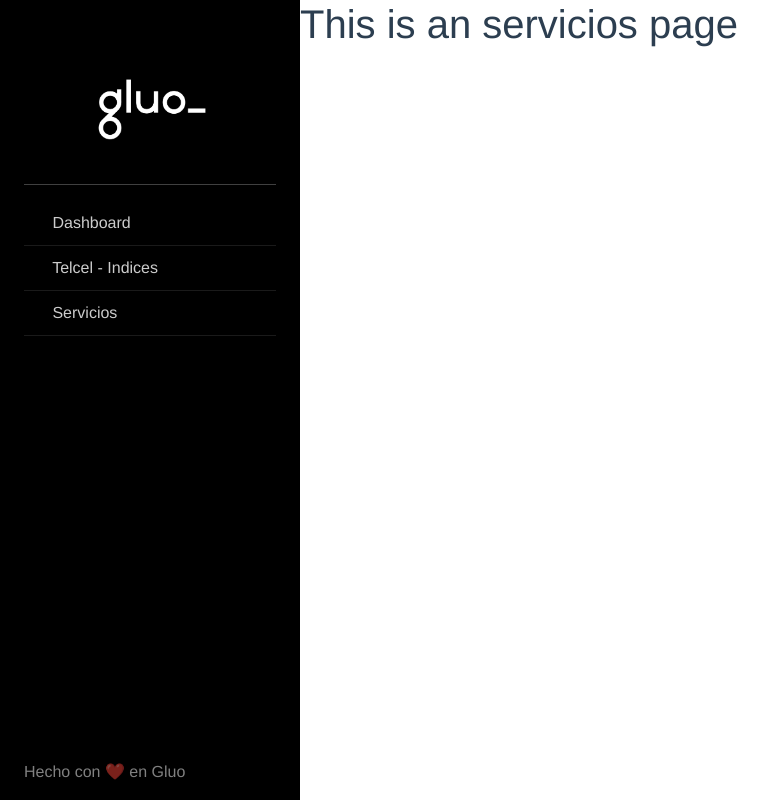
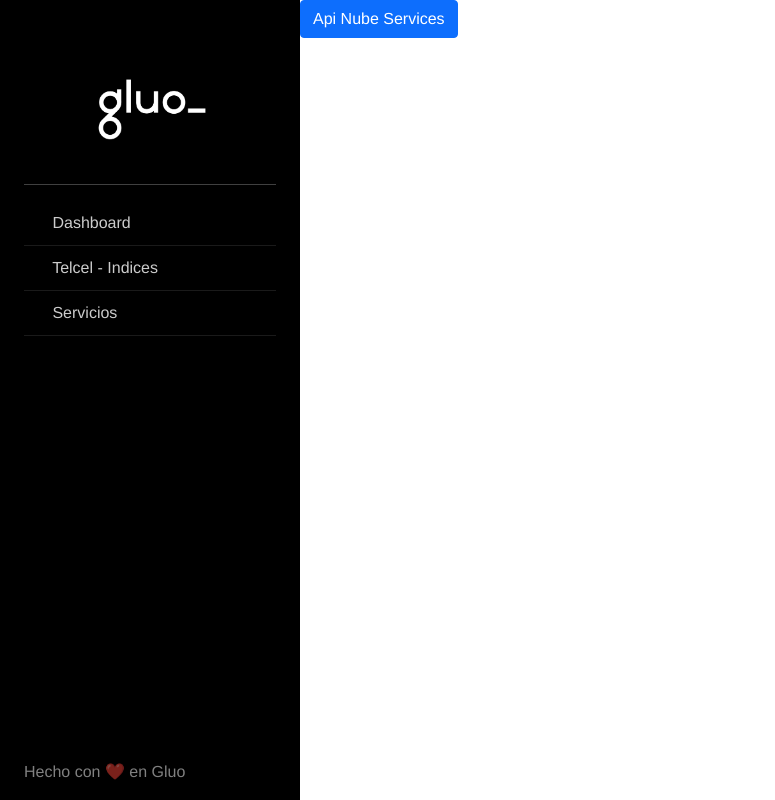
Before and after one commit to ManBenit/soporte, a Vue app: page /servicios in a window 1280 px wide. Shown: the whole page, without its empty margins (0-775 px from the left). Built offline with nearby package versions, Linux system fonts and the light colour scheme.

Commit message:
Se agrega funcionalidad de servicios

```diff
--- /dev/null
+++ b/src/components/ApiNubeService.vue
@@ -0,0 +1,44 @@
+<template>
+  <div>
+    <button @click="callExternalService" class="btn btn-primary">Api Nube Services</button>
+    <div v-if="status">
+        <button type="button" class="btn btn-success">Success</button>
+    </div>
+    <div v-else-if="status === 'false'">
+            <button type="button" class="btn btn-danger">Fallo</button>
+    </div>
+  </div>
+</template>
+
+<script>
+export default {
+  data() {
+    return {
+      status:null,
+    };
+  },
+  methods: {
+    async callExternalService() {
+      try {
+        const response = await fetch('http://localhost:8080/api/roaming/tarifasTerrestre');
+        const data = await response.json();
+        console.log(data);
+        if(data.success){
+            this.status = true;
+        }else{
+            this.status = 'false';
+        }
+
+      } catch (error) {
+        this.status = 'false';
+      }
+    },
+  },
+};
+</script>
+
+<style scoped>
+button {
+  margin-bottom: 10px;
+}
+</style>
--- a/src/views/ServiciosNube.vue
+++ b/src/views/ServiciosNube.vue
@@ -1,5 +1,13 @@
 <template>
-  <div class="servicios">
-    <h1>This is an servicios page</h1>
-  </div>
+  <Services />
 </template>
+
+<script>
+import Services from "@/components/ApiNubeService.vue";
+
+export default {
+  components: {
+    Services,
+  },
+};
+</script>
```
